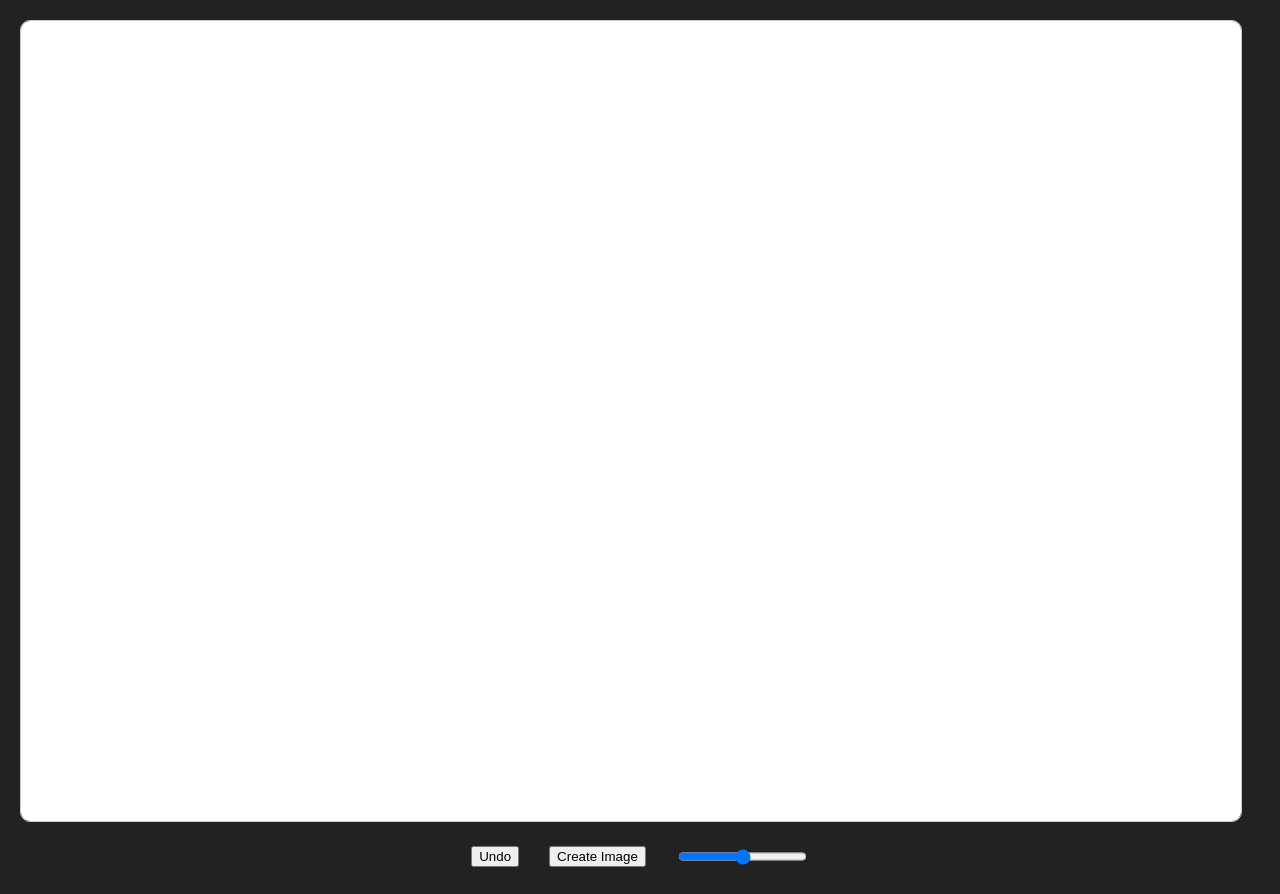
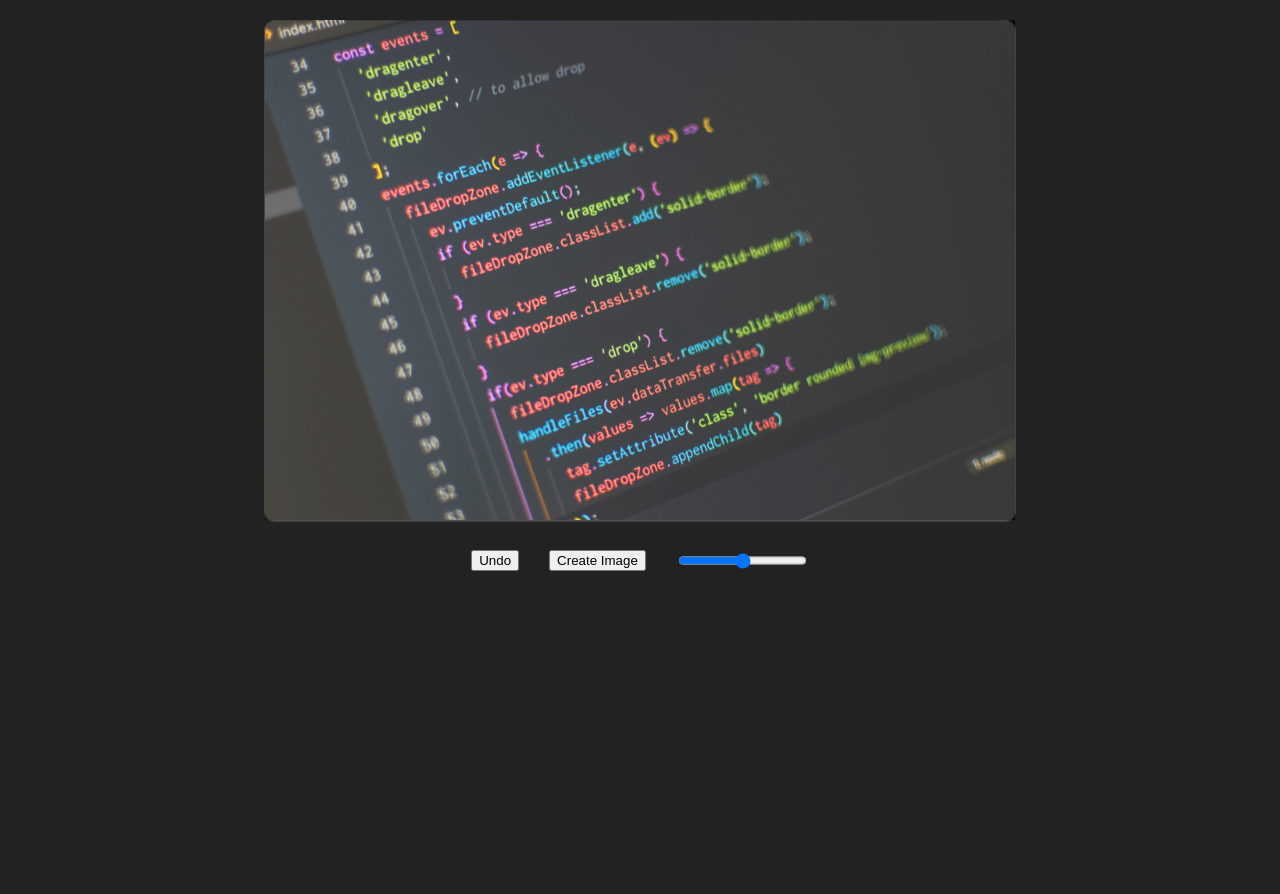
Before and after one commit to mahdiarjangi/drawing-app, a website built with Vite: page index.html in a window 1280 px wide. After the commit the page ends 800 px from the top, so only its background shows below. Built offline with nearby package versions, Linux system fonts and the light colour scheme.

Commit message:
fixed - offset top of image

```diff
--- a/index.html
+++ b/index.html
@@ -9,7 +9,10 @@
 
 <body>
     <div id="app">
-        <canvas id="canvas"></canvas>
+        <div class="canvas-area">
+            <img id="canvas-image" src="./image.jpg" />
+            <canvas id="canvas"></canvas>
+        </div>
         <div class="tools">
             <button id="undo" class="button">Undo</button>
             <button id="create-image" class="button">Create Image</button>
--- a/main.js
+++ b/main.js
@@ -4,11 +4,12 @@ import "./style.css";
 
 const canvas = document.getElementById("canvas");
 const undoButton = document.getElementById("undo");
+const canvasImage = document.getElementById("canvas-image");
 const createImageButton = document.getElementById("create-image");
 const drawWidthRange = document.getElementById("draw-width-range");
 
-canvas.width = window.innerWidth - 60;
-canvas.height = 800;
+canvas.width = canvasImage.width;
+canvas.height = canvasImage.height;
 
 let context = canvas.getContext("2d");
 context.fillStyle = "white";
@@ -40,12 +41,15 @@ let index = -1;
 function start(event) {
     isDrawing = true;
     context.beginPath();
-    context.moveTo(event.clientX - canvas.offsetLeft, event.clientY - canvas.offsetTop);
+    context.moveTo(
+        event.clientX - canvasImage.getBoundingClientRect().left,
+        event.clientY - canvasImage.getBoundingClientRect().top
+    );
     event.preventDefault();
 }
 function draw(event) {
     if (isDrawing) {
-        context.lineTo(event.clientX - canvas.offsetLeft, event.clientY - canvas.offsetTop);
+        context.lineTo(event.clientX - canvasImage.getBoundingClientRect().left, event.clientY - canvasImage.getBoundingClientRect().top);
         context.strokeStyle = drawColor;
         context.lineWidth = drawWidth;
         context.lineJoin = "round";
--- a/style.css
+++ b/style.css
@@ -2,13 +2,32 @@ body {
     margin: 20px;
     background-color: #222;
 }
+.canvas-area {
+    width: 100%;
+    height: 500px;
+    display: flex;
+    justify-content: center;
+    position: relative;
+}
+#canvas-image {
+    height: 100%;
+    object-fit: contain;
+    object-position: center;
+}
 #canvas {
+    cursor: pointer;
     margin-bottom: 20px;
     border-radius: 10px;
     border: 1px solid #ccc;
-    cursor: pointer;
+
+    position: absolute;
+    top: 0px;
+    left: 50%;
+    transform: translateX(-50%);
+    opacity: 0.2;
 }
 .tools {
+    margin-top: 30px;
     display: flex;
     justify-content: center;
 }
```
Also changed, not shown: image.jpg (added).
